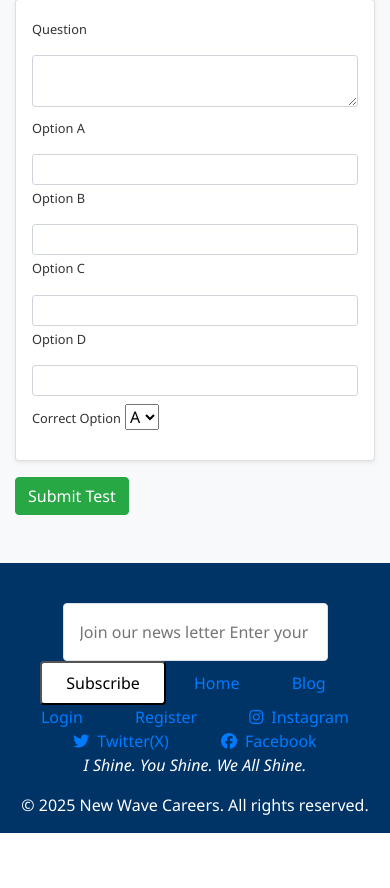
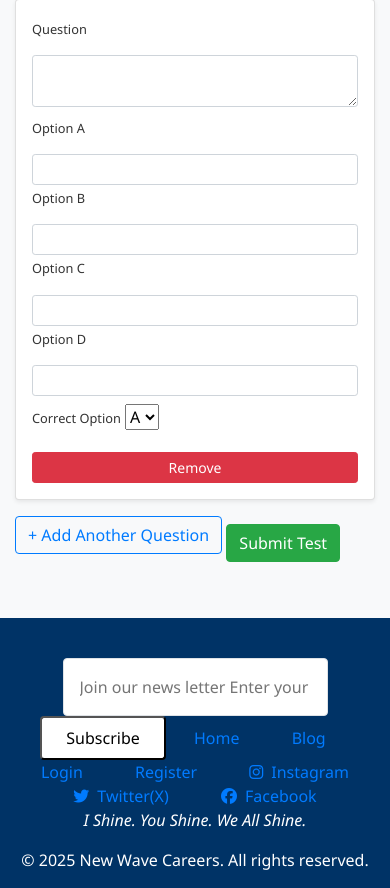
Before and after one commit to emmanuelayara/Newwave-Careers, a Flask app: page /add_test/1 in a window 390 px wide. Shown: the part 222-1110 px from the top of the page. Before the commit the page ends 1055 px from the top, so only its background shows below. Run offline with Flask 3, Linux system fonts and the light colour scheme; a user stored in the database is signed in; some libraries are stand-ins or nearby versions.

Commit message:
another commit

```diff
--- a/routes.py
+++ b/routes.py
@@ -519,6 +519,15 @@ def add_test(job_id):
 
     form = AddTestForm()
 
+    # Dynamically adjust the number of question entries for POST
+    if request.method == 'POST':
+        total_questions = 0
+        while f'questions-{total_questions}-question' in request.form:
+            total_questions += 1
+        form.questions.min_entries = total_questions
+        form.questions.entries = []  # Clear existing entries
+        form = AddTestForm()  # Re-initialize to reflect new min_entries
+
     if form.validate_on_submit():
         for question_form in form.questions:
             question = PreInterviewTest(
@@ -537,7 +546,6 @@ def add_test(job_id):
         return redirect(url_for('manage_jobs'))
 
     return render_template('add_test.html', form=form, job=job, UserRole=UserRole)
-
 
 
 @app.route("/resume", methods=["GET", "POST"])
--- a/templates/add_test.html
+++ b/templates/add_test.html
@@ -2,10 +2,11 @@
 {% block content %}
 <h2 class="mb-4">Add Pre-Interview Test for "{{ job.title }}"</h2>
 
-<form method="POST">
+<form method="POST" id="testForm">
     {{ form.hidden_tag() }}
+    <div id="question-list">
         {% for question_form in form.questions %}
-        <div class="card mb-3 p-3 shadow-sm">
+            <div class="card mb-3 p-3 shadow-sm question-block">
                 <div class="mb-2">
                     <label class="form-label small">{{ question_form.question.label }}</label>
                     {{ question_form.question(class="form-control form-control-sm", rows="2") }}
@@ -32,9 +33,63 @@
                     <label class="form-label small">{{ question_form.correct_option.label }}</label>
                     {{ question_form.correct_option(class="form-select form-select-sm") }}
                 </div>
+                <button type="button" class="btn btn-danger btn-sm mt-2 remove-question">Remove</button>
             </div>
         {% endfor %}
+    </div>
 
+    <button type="button" id="add-question" class="btn btn-outline-primary mb-3">+ Add Another Question</button>
     <button type="submit" class="btn btn-success">Submit Test</button>
 </form>
+
+<!-- JavaScript for dynamic fields -->
+<script>
+    document.getElementById('add-question').addEventListener('click', function () {
+        const questionList = document.getElementById('question-list');
+        const count = questionList.children.length;
+        const template = `
+        <div class="card mb-3 p-3 shadow-sm question-block">
+            <div class="mb-2">
+                <label class="form-label small">Question</label>
+                <textarea name="questions-${count}-question" class="form-control form-control-sm" rows="2"></textarea>
+            </div>
+            <div class="row g-2">
+                <div class="col-md-6">
+                    <label class="form-label small">Option A</label>
+                    <input name="questions-${count}-option_a" class="form-control form-control-sm">
+                </div>
+                <div class="col-md-6">
+                    <label class="form-label small">Option B</label>
+                    <input name="questions-${count}-option_b" class="form-control form-control-sm">
+                </div>
+                <div class="col-md-6">
+                    <label class="form-label small">Option C</label>
+                    <input name="questions-${count}-option_c" class="form-control form-control-sm">
+                </div>
+                <div class="col-md-6">
+                    <label class="form-label small">Option D</label>
+                    <input name="questions-${count}-option_d" class="form-control form-control-sm">
+                </div>
+            </div>
+            <div class="mt-2">
+                <label class="form-label small">Correct Option</label>
+                <select name="questions-${count}-correct_option" class="form-select form-select-sm">
+                    <option value="A">A</option>
+                    <option value="B">B</option>
+                    <option value="C">C</option>
+                    <option value="D">D</option>
+                </select>
+            </div>
+            <button type="button" class="btn btn-danger btn-sm mt-2 remove-question">Remove</button>
+        </div>
+        `;
+        questionList.insertAdjacentHTML('beforeend', template);
+    });
+
+    document.addEventListener('click', function (e) {
+        if (e.target && e.target.classList.contains('remove-question')) {
+            e.target.closest('.question-block').remove();
+        }
+    });
+</script>
 {% endblock %}
```
Lines whose indentation alone changed are shown as unchanged.
